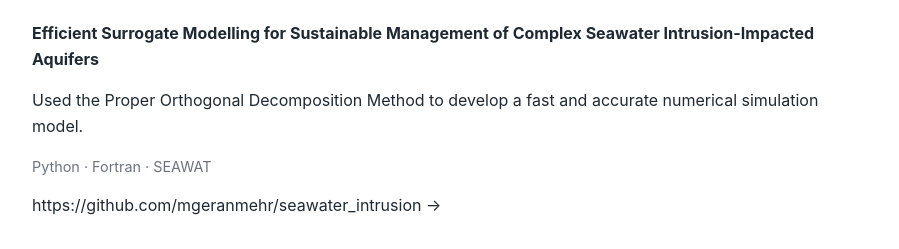
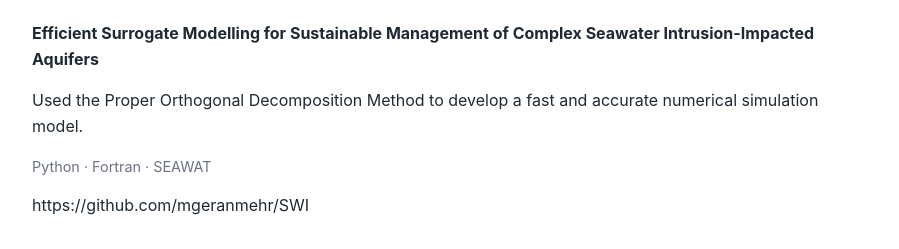
Before and after one commit to mgeranmehr/mgeranmehr.github.io, a plain HTML site: page index.html in a window 1280 px wide. Shown: the part 703-952 px from the top of the page, without its empty margins (190-1089 px from the left). Drawn offline with Linux system fonts and the light colour scheme.

Commit message:
Update GitHub link in index.html

```diff
--- a/index.html
+++ b/index.html
@@ -59,7 +59,7 @@
           Used the Proper Orthogonal Decomposition Method to develop a fast and accurate numerical simulation model.
         </p>
         <p class="tech">Python · Fortran · SEAWAT</p>
-        https://github.com/mgeranmehr/seawater_intrusion →</a>
+        https://github.com/mgeranmehr/SWI</a>
       </div>
 
     </section>
```
